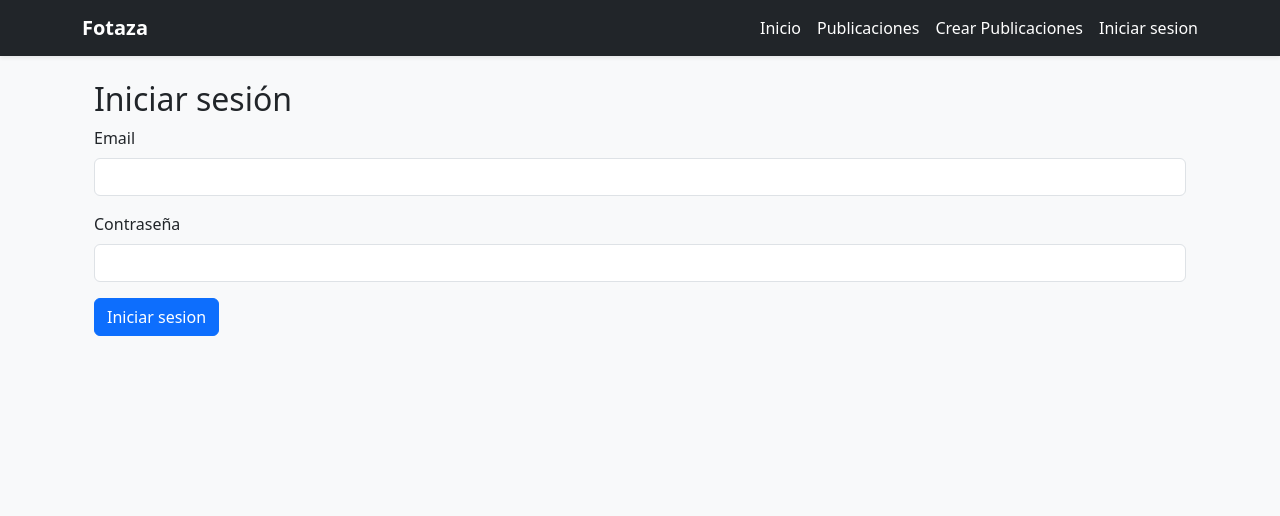
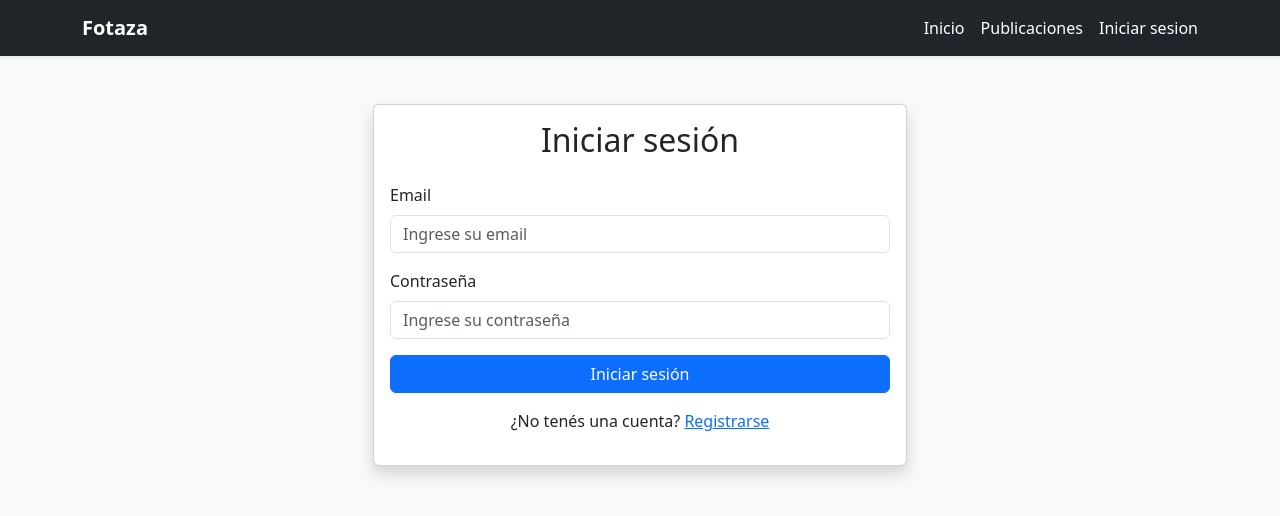
Before and after one commit to josemir01/Fotaza2, a Node server app: page /login in a window 1280 px wide. Shown: the top 516 px of the page. Run offline with Node 20, Linux system fonts and the light colour scheme; some libraries are stand-ins or nearby versions.

Commit message:
cambios en la vista de el login y signin.

```diff
--- a/controllers/AuthController.js
+++ b/controllers/AuthController.js
@@ -5,8 +5,56 @@ import { User } from '../models/User.js'
 export async function getLogin(req, res) {
     res.render('login')
 }
+// GET /registro — mostrar formulario de registro
+export async function getRegister(req, res) {
+    res.render('signin')
+}
 
 
+// POST /registro — crear nuevo usuario
+export async function createUser(req, res) {
+    try {
+        const { fullName, email, password, confirmPassword, birthDate } = req.body
+
+        // Validaciones básicas
+        if (!fullName || !email || !password) {
+            return res.status(400).render('signin', {
+                error: 'Nombre, email y contraseña son obligatorios'
+            })
+        }
+
+        //Verificar si las contraseñas coinciden
+        if (password !== confirmPassword) {
+            return res.status(400).render('sigin', {
+                error: 'Las contraseñas no coinciden'
+            })
+        }
+
+        // Verificar si el email ya existe
+        const existing = await User.findOne({ where: { email } })
+        if (existing) {
+            return res.status(400).render('signin', {
+                error: 'Ya existe una cuenta con ese email'
+            })
+        }
+
+        // Hashear la contraseña antes de guardar
+        const hashedPassword = await bcrypt.hash(password, 10)
+
+        const user = await User.create({
+            fullName,
+            email,
+            password: hashedPassword,
+            birthDate: birthDate || null
+        })
+
+        // Redirigir al login tras registro exitoso
+        res.redirect('/login')
+    } catch (error) {
+        console.error('Error al crear el usuario:', error)
+        res.status(500).render('error', { msg: 'Error al registrar el usuario' })
+    }
+}
 
 
 
@@ -52,7 +100,7 @@ export async function loginUser(req, res) {
     }
 }
 
-// POST /logout — cerrar sesión
+// GET /logout — cerrar sesión
 export async function logoutUser(req, res) {
     req.session.destroy((err) => {
         if (err) {
--- a/controllers/Usercontroller.js
+++ b/controllers/Usercontroller.js
@@ -79,7 +79,7 @@ export async function createUser(req, res) {
 
         // Validaciones básicas
         if (!fullName || !email || !password) {
-            return res.status(400).render('user', {
+            return res.status(400).render('user/register', {
                 error: 'Nombre, email y contraseña son obligatorios'
             })
         }
--- a/models/User.js
+++ b/models/User.js
@@ -13,7 +13,6 @@ User.init(
         fullName: {
             type: DataTypes.STRING,
             allowNull: false,
-            unique:true,
         },
         email:{
             type: DataTypes.STRING,
--- a/routers/AuthRoute.js
+++ b/routers/AuthRoute.js
@@ -2,13 +2,17 @@ import { Router } from 'express'
 import {
     getLogin,
     loginUser,
-    logoutUser
+    logoutUser,
+    getRegister,
+    createUser
 } from '../controllers/AuthController.js'
 
 const router = Router()
 
 router.get('/login', getLogin)
 router.post('/login', loginUser)
+router.get('/registro', getRegister)
+router.post('/registro', createUser)
 router.get('/logout', logoutUser)
 
 export default router
--- a/routers/UserRoute.js
+++ b/routers/UserRoute.js
@@ -2,7 +2,6 @@ import { Router } from 'express'
 
 import {
     getUsers,
-    createUser,
     getUserById,
     updateUser,
     followUser,
@@ -20,7 +19,6 @@ router.get('/:userId/editar', getEditUser)
 router.post('/:userId/editar', updateUser)
 router.post('/:userId/seguir', followUser)
 router.post('/:userId/dejarDeseguir', unfollowUser)
-router.post('/registro', createUser)
 
 
 export default router
--- a/views/layout.pug
+++ b/views/layout.pug
@@ -22,10 +22,13 @@ html(lang="es")
         .d-flex.gap-3.text-white
           a.text-white.text-decoration-none(href="/home") Inicio
           a.text-white.text-decoration-none(href="/post") Publicaciones
-          a.text-white.text-decoration-none(href="/post/crear") Crear Publicaciones
+
           if user
+              a.text-white.text-decoration-none(href="/post/crear") Crear Publicaciones
               a.text-white.text-decoration-none(href="/post/siguiendo") Siguiendo
               a.text-white.text-decoration-none(href="/profile") Perfil
+              if user.rol ==='ADMIN'
+                a.text-white.text-decoration-none(href="/admin") Moderador
               a.text-white.text-decoration-none(href="/logout") Cerrar sesion
               a.text-white.text-decoration-none(href="/notificaciones")
                 i.bi.bi-bell
--- a/views/login.pug
+++ b/views/login.pug
@@ -1,30 +1,40 @@
 extends layout.pug
 
 block content
-    .container.mt-4
+  .container.mt-5
+    .row.justify-content-center
+      .col-md-6
+        .card.shadow
+          .card-body
+            h2.text-center.mb-4 Iniciar sesión
 
-        h2 Iniciar sesión
+            if error
+              .alert.alert-danger= error
 
-        if error
-            .alert.alert-danger
-                = error
+            form(action="/login" method="POST")
 
-        form(action="/login" method="POST")
-            .mb-3
-                label.form-label Email
-                input.form-control(
-                    type="email"
-                    name="email"
-                    required
+              .mb-3
+                label.form-label(for="email") Email
+                input#email.form-control(
+                  type="email"
+                  name="email"
+                  placeholder="Ingrese su email"
+                  required
                 )
 
-            .mb-3
-                label.form-label Contraseña
-                input.form-control(
-                    type="password"
-                    name="password"
-                    required
+              .mb-3
+                label.form-label(for="password") Contraseña
+                input#password.form-control(
+                  type="password"
+                  name="password"
+                  placeholder="Ingrese su contraseña"
+                  required
                 )
 
-            button.btn.btn-primary(type="submit")
-                | Iniciar sesion
+              button.btn.btn-primary.w-100(type="submit")
+                | Iniciar sesión
+
+            .text-center.mt-3
+              p
+                | ¿No tenés una cuenta?
+                a(href="/registro") Registrarse
```
Also changed, not shown: views/signin.pug (+15 -5 lines).
